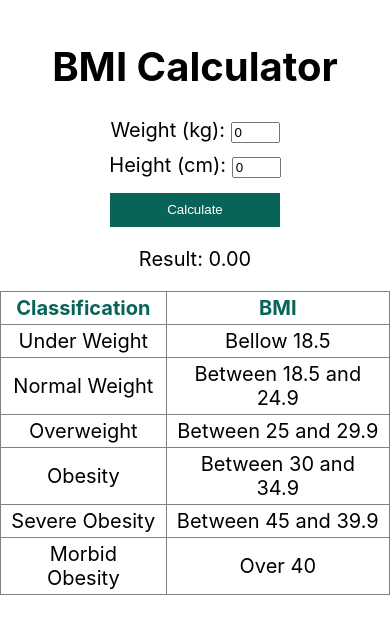
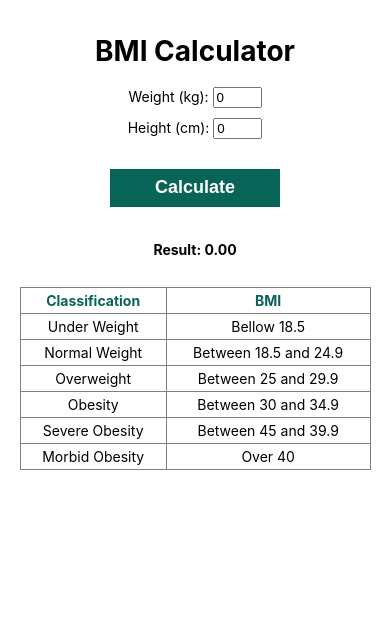
Before and after one commit to RodrigoBJJ94/calculator-of-bmi-react, a React (Create React App) app: page / in a window 390 px wide. Shown: the top 634 px of the page. Built offline with nearby package versions, Linux system fonts and the light colour scheme.

Commit message:
Version 1.03

```diff
--- a/src/App.css
+++ b/src/App.css
@@ -15,13 +15,22 @@
   margin-bottom: 10px;
 }
 
+.div-result {
+  margin-top: 10px;
+  margin-bottom: 15px;
+  font-weight: bold;
+}
+
 button {
   width: 170px;
-  height: 34px;
+  height: 38px;
   background-color: rgb(9, 100, 88);
   color: #fff;
   border: none;
-  margin-top: 5px;
+  margin-top: 20px;
+  margin-bottom: 10px;
+  font-size: 18px;
+  font-weight: bold;
 }
 
 table {
@@ -37,3 +46,23 @@ td {
   padding: 4px 10px;
   text-align: center;
 }
+
+@media (max-width: 800px) {
+  .div-app {
+    font-size: 16px;
+  }
+
+  table {
+    width: 90%;
+  }
+}
+
+@media (max-width: 400px) {
+  .div-app {
+    font-size: 14px;
+  }
+
+  table {
+    width: 90%;
+  }
+}
--- a/src/components/Result.js
+++ b/src/components/Result.js
@@ -2,7 +2,7 @@ import React from 'react';
 
 export default function Result(props) {
     return (
-        <div>
+        <div className="div-result">
             <p>Result: {props.res.toFixed(2)}</p>
         </div>
     );
```
Also changed, not shown: public/manifest.json.
